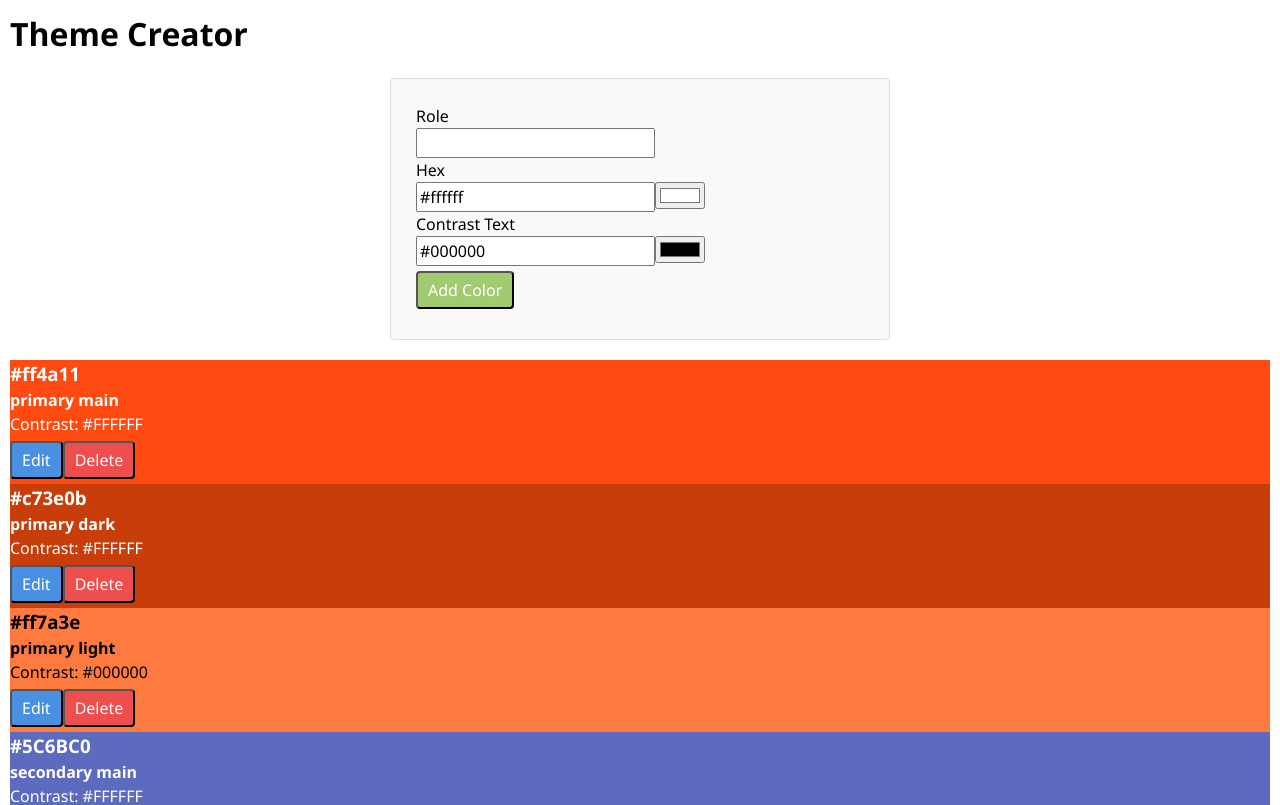
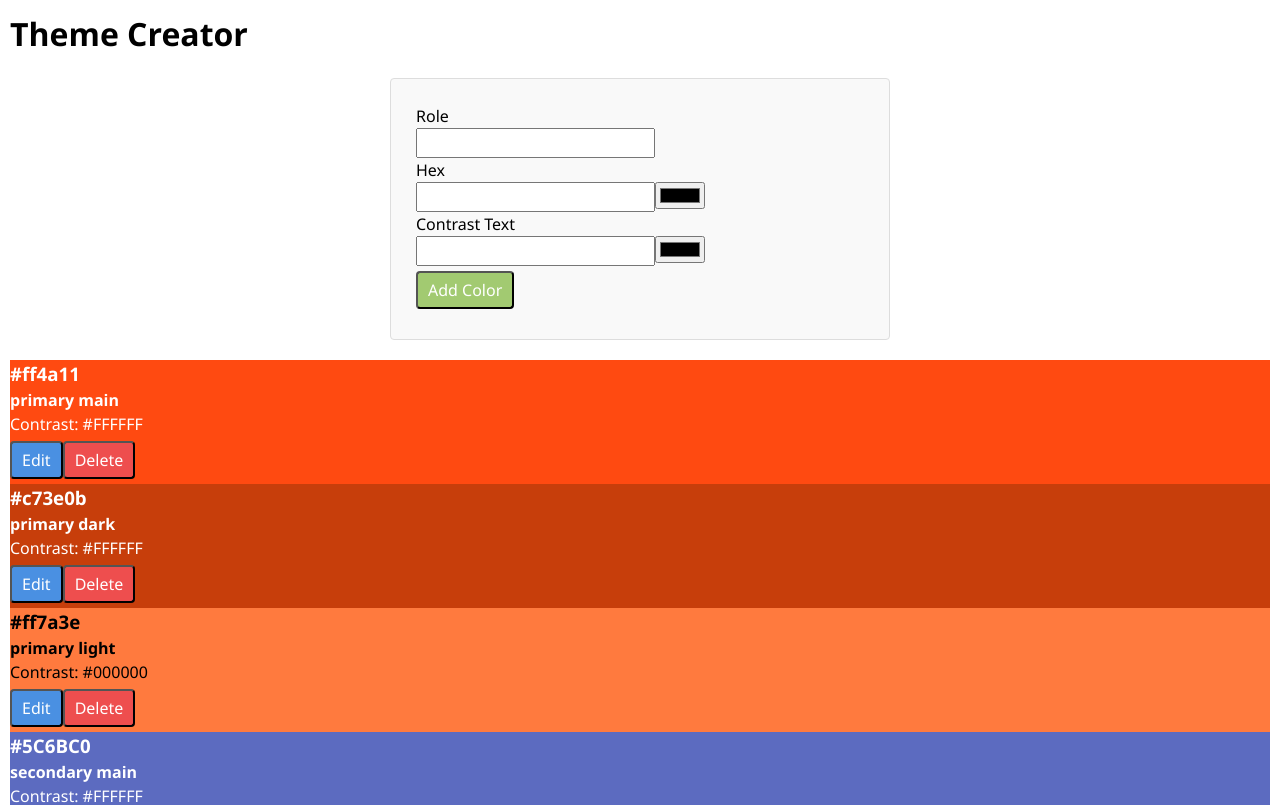
Before and after one commit to mexxlon/recap-project-4-color-theme-creator-app, a React (Vite) app: page / in a window 1280 px wide. Shown: the top 805 px of the page. Built offline with nearby package versions, Linux system fonts and the light colour scheme.

Commit message:
fix role hex and contrastext state initial value to display correctly

```diff
--- a/src/Components/AddColorForm/AddColorForm.jsx
+++ b/src/Components/AddColorForm/AddColorForm.jsx
@@ -47,8 +47,8 @@ export const ColorForm = ({
   onCancelEdit,
 }) => {
   const [role, setRole] = useState("");
-  const [hex, setHex] = useState("#ffffff");
-  const [contrastText, setContrastText] = useState("#000000");
+  const [hex, setHex] = useState("");
+  const [contrastText, setContrastText] = useState("");
 
   useEffect(() => {
     if (initialColor) {
```
